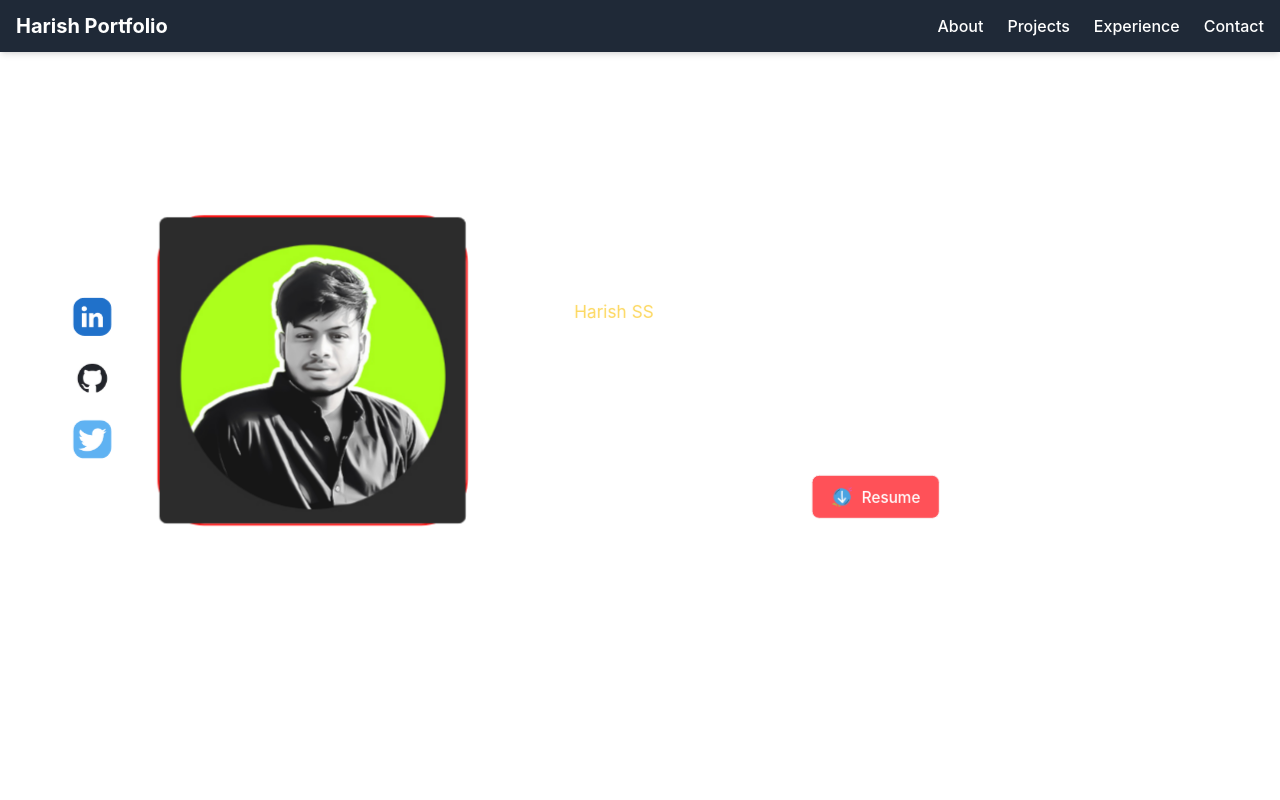
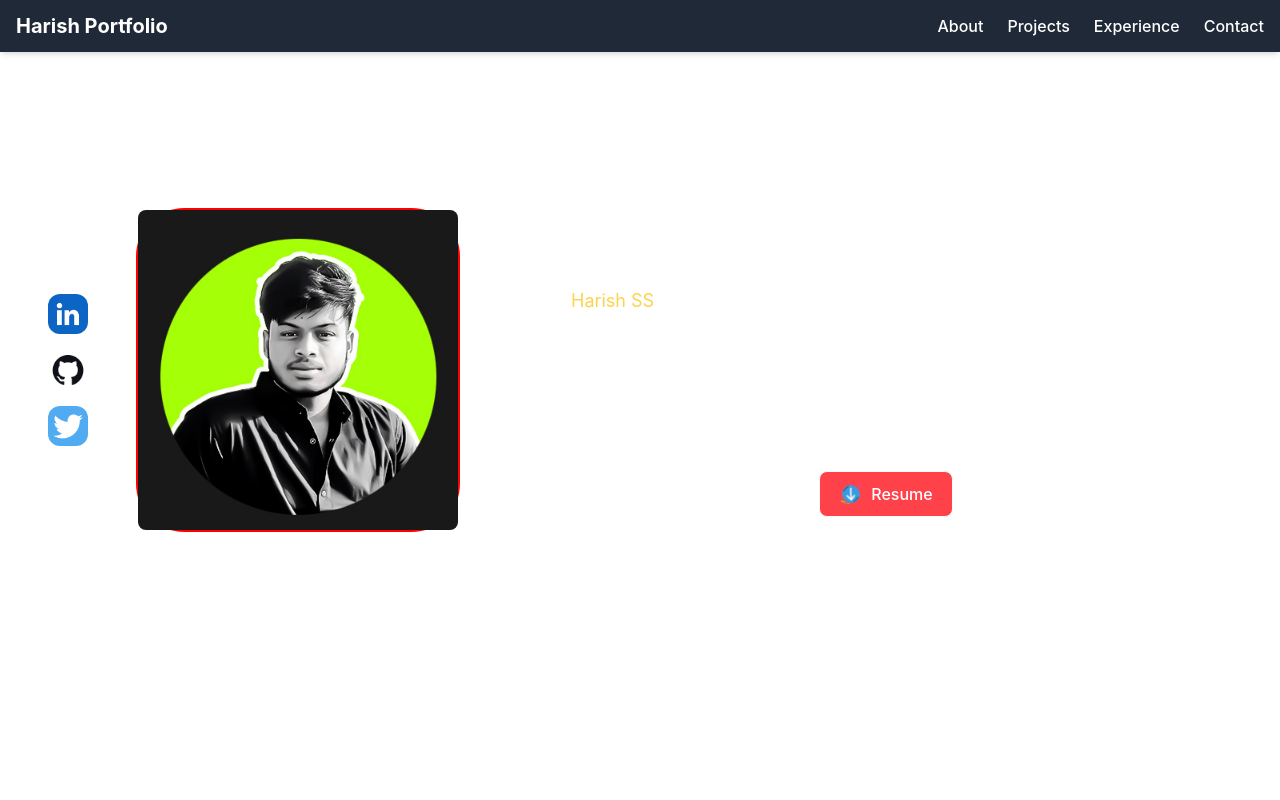
Before and after one commit to harishss20/Portfolio-demo, a React (Vite) app in the folder client/: page / in a window 1280 px wide. Shown: the top 800 px of the page. Built offline with nearby package versions, Linux system fonts and the light colour scheme; a web font is replaced by a local one.

Commit message:
ui changes

```diff
--- a/client/src/components/About.jsx
+++ b/client/src/components/About.jsx
@@ -1,12 +1,13 @@
 import React from "react";
 import "../App.css";
+
 const About = () => {
   return (
     <div
       id="about"
       className="flex flex-col md:flex-row items-center mt-40 mb-40 w-full text-white p-4"
     >
-      <div className="flex-none md:flex-col  space-x-4 md:mr-12 mb-4 md:mb-0">
+      <div className="flex flex-none md:flex-col items-center justify-center space-x-4 md:space-x-0 md:space-y-4 mb-4 md:mb-0 md:mr-12">
         <a
           href="https://linkedin.com/in/harishssdev"
           target="_blank"
@@ -36,17 +37,17 @@ const About = () => {
         >
           <img
             src="/twitter.png"
-            alt="Discord"
+            alt="Twitter"
             className="w-8 h-8 md:w-10 md:h-10 rounded-xl"
           />
         </a>
       </div>
 
-      <div id="Animation-Profile" className="flex-none mb-4 md:mr-20">
+      <div id="Animation-Profile" className="flex-none mb-4 md:mb-0 md:mr-20">
         <img
           src="/profile.jpg"
           alt="Harish SS"
-          className="w-40 h-40 md:w-80 md:h-80 object-cover rounded-lg"
+          className="w-32 h-32 md:w-64 md:h-64 lg:w-80 lg:h-80 object-cover rounded-lg"
         />
       </div>
 
@@ -67,7 +68,7 @@ const About = () => {
           innovative solutions that elevate user experiences.
         </p>
         <button className="flex items-center">
-          <img src="/download.png" alt="Download" class="w-6 h-6 mr-2" />
+          <img src="/download.png" alt="Download" className="w-6 h-6 mr-2" />
           <a href="/HarishResume.pdf" className="text-white" download>
             Resume
           </a>
--- a/client/src/index.css
+++ b/client/src/index.css
@@ -90,20 +90,11 @@ button:hover {
 }
 
 #about {
-  animation-name: about-Ani;
+  animation-name: project-Ani;
   animation-duration: 2s;
-  animation-timeline: view();
+  animation-fill-mode: forwards;
 }
-@keyframes about-Ani {
-  0% {
-    scale: 0.5;
-    opacity: 0;
-  }
-  80% {
-    scale: 1;
-    opacity: 1;
-  }
-}
+
 @keyframes project-Ani {
   from {
     opacity: 0;
```
